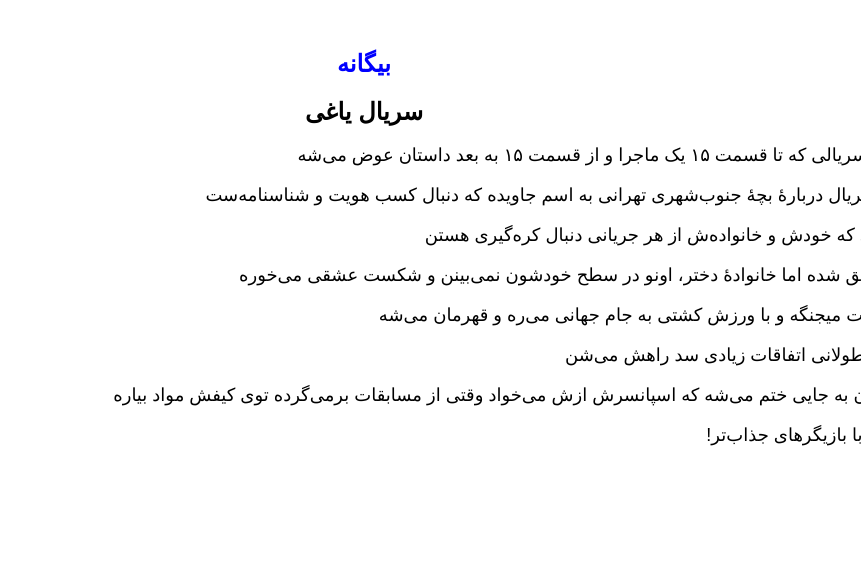
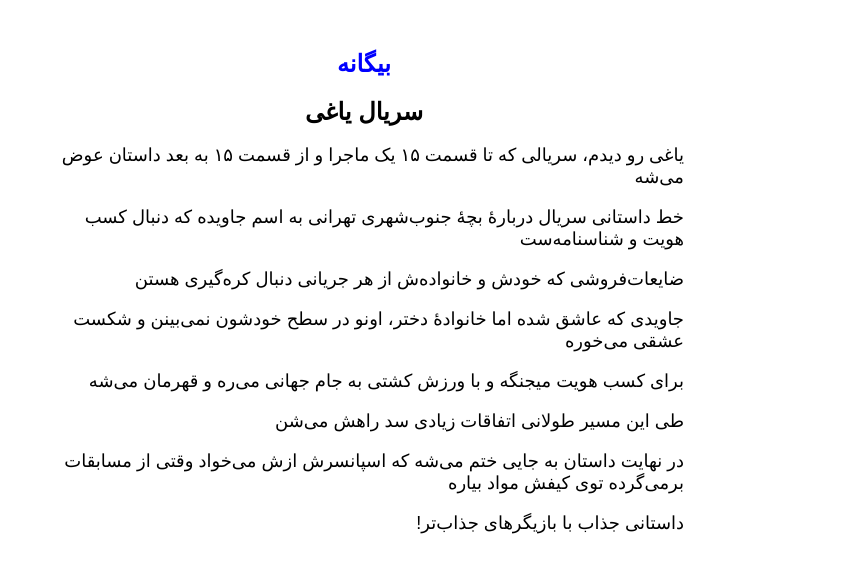
Before and after one commit to darkblog/darkblog.github.io, a Jekyll site: the page built from _posts/2023-8-19-4.md, in a window 1280 px wide. Shown: the top 573 px of the page, without its empty margins (419-1280 px from the left). Built offline with Jekyll 4.4.1, drawn with Linux system fonts in a browser that asks for light colours.

Commit message:
Update default.html

```diff
--- a/_layouts/default.html
+++ b/_layouts/default.html
@@ -10,7 +10,7 @@
 <title>{{ page.title }}</title>
 <meta name="description" content="{{ page.title }}">
 <link rel="canonical" href="{{ page.url | replace:'index.html','' | prepend: site.baseurl | prepend: site.url }}">
-<style amp-custom>body{font-family:sans-serif;margin:auto;padding:30px;text-align:center}h1,h2{font-size:x-large}a{color:blue;text-decoration:none;padding:10px}p{text-align:right;font-size:large}</style>
+<style amp-custom>body{font-family:sans-serif;margin:auto;max-width:50%;padding:30px;text-align:center}h1,h2{font-size:x-large}a{color:blue;text-decoration:none;padding:10px}p{text-align:right;font-size:large}</style>
 </head>
 <body>
 <nav>
```
